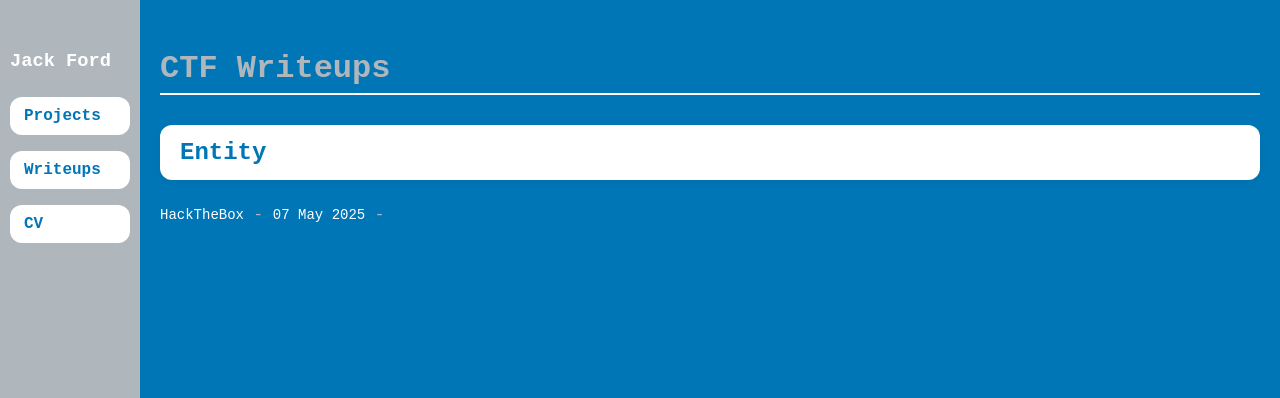
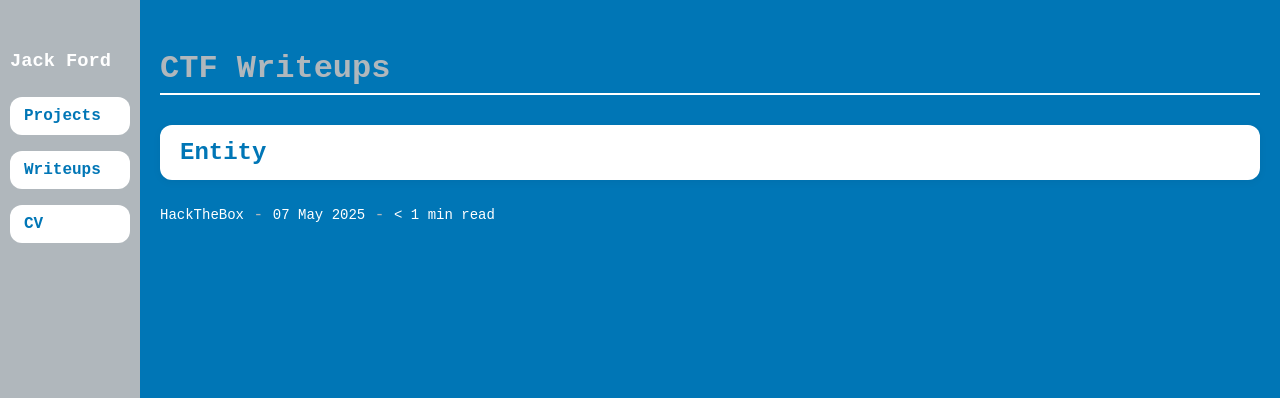
Before and after one commit to shortestllama/shortestllama.github.io, a Jekyll site: the page built from writeups.html, in a window 1280 px wide. Shown: the top 398 px of the page. Built offline with Jekyll 4.4.1, drawn with Linux system fonts in a browser that asks for light colours.

Commit message:
Updated writeups page to include read time

```diff
--- a/writeups.html
+++ b/writeups.html
@@ -12,7 +12,7 @@ title: Writeups
       <h2><a href="{{ writeup.url }}">{{ writeup.title }}</a></h2>
       <span>{{ writeup.source }}</span> -
       <span>{{ writeup.date | date_to_string }}</span> -
-      <span>{{ writeup.read_time }}</span>
+      {% include read_time.html content=page.content %}
     </li>
   {% endfor %}
 </ul>
```
